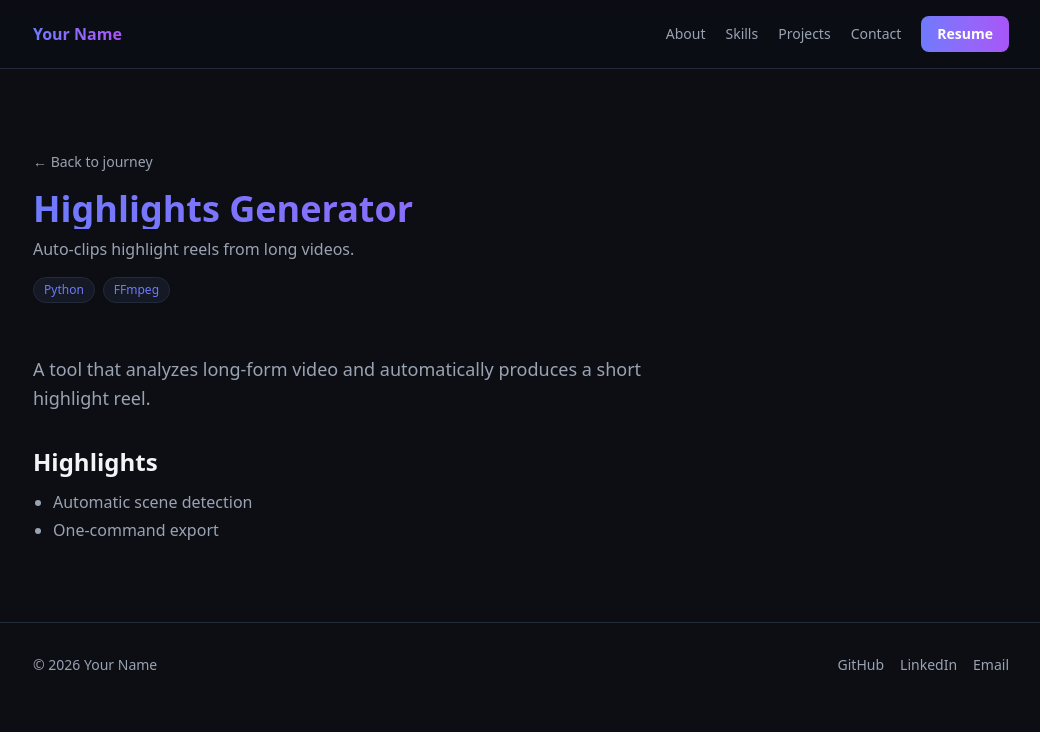
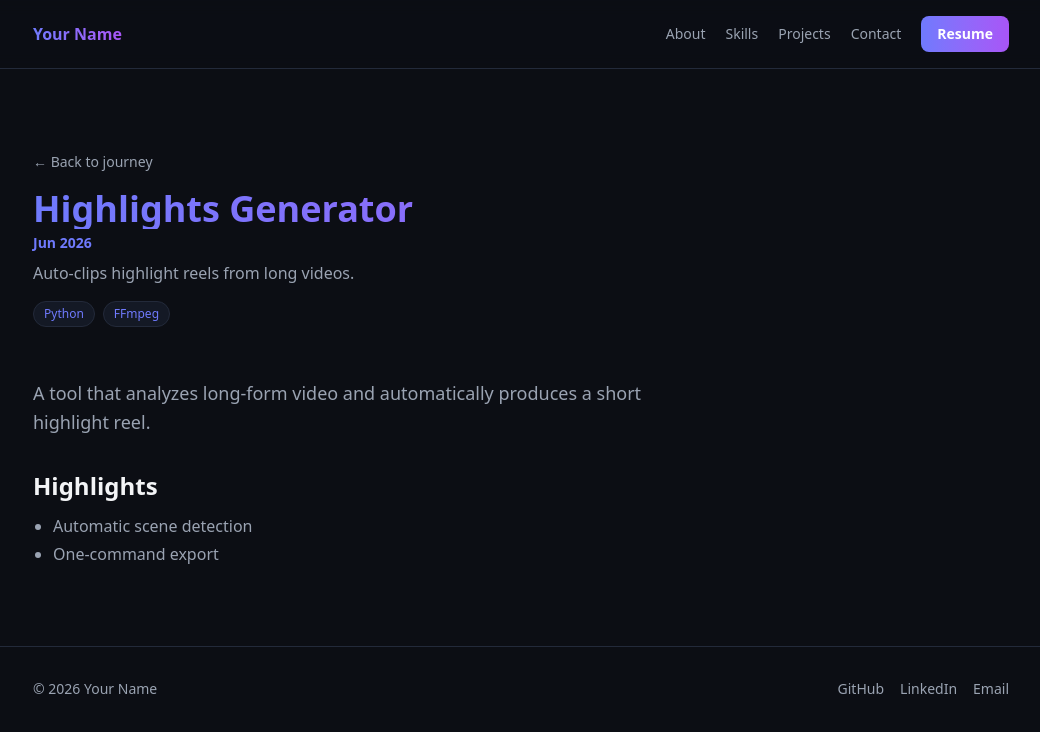
Before and after one commit to EshmeetSinghTak/portfolio, a Next.js app: page /projects/highlights-generator in a window 1280 px wide. Shown: the top 732 px of the page, without its empty margins (119-1159 px from the left). Built offline with nearby package versions, Linux system fonts and the light colour scheme.

Commit message:
fix: render date + screenshots + per-project metadata on detail page (final review)

```diff
--- a/app/projects/[slug]/page.tsx
+++ b/app/projects/[slug]/page.tsx
@@ -1,9 +1,15 @@
 import { notFound } from "next/navigation";
 import Link from "next/link";
-import { getAllProjects, getProjectBySlug } from "@/lib/projects";
+import { getAllProjects, getProjectBySlug, formatDate } from "@/lib/projects";
 
 export function generateStaticParams() {
   return getAllProjects().map((p) => ({ slug: p.slug }));
+}
+
+export async function generateMetadata({ params }: { params: Promise<{ slug: string }> }) {
+  const { slug } = await params;
+  const project = getProjectBySlug(slug);
+  return { title: project ? `${project.title} — Portfolio` : "Project" };
 }
 
 export default async function ProjectPage({
@@ -19,6 +25,7 @@ export default async function ProjectPage({
     <article className="section">
       <Link href="/#projects" className="text-sm text-muted hover:text-white">← Back to journey</Link>
       <h1 className="mt-4 text-4xl font-extrabold text-gradient">{project.title}</h1>
+      <p className="mt-1 text-sm font-bold text-accent">{formatDate(project.date)}</p>
       <p className="mt-2 text-muted">{project.summary}</p>
 
       <div className="mt-4 flex flex-wrap gap-2">
@@ -50,6 +57,14 @@ export default async function ProjectPage({
           </ul>
         </>
       ) : null}
+
+      {project.screenshots && project.screenshots.length > 0 ? (
+        <div className="mt-8 grid gap-4 sm:grid-cols-2">
+          {project.screenshots.map((src) => (
+            <img key={src} src={src} alt={`${project.title} screenshot`} className="rounded-lg border border-border" />
+          ))}
+        </div>
+      ) : null}
     </article>
   );
 }
--- a/components/ProjectCard.tsx
+++ b/components/ProjectCard.tsx
@@ -1,12 +1,6 @@
 import Link from "next/link";
 import type { Project } from "@/data/projects";
-
-function formatDate(date: string) {
-  // "2026-04" -> "Apr 2026"
-  const [y, m] = date.split("-");
-  const months = ["Jan","Feb","Mar","Apr","May","Jun","Jul","Aug","Sep","Oct","Nov","Dec"];
-  return `${months[Number(m) - 1]} ${y}`;
-}
+import { formatDate } from "@/lib/projects";
 
 export default function ProjectCard({ project }: { project: Project }) {
   return (
--- a/lib/projects.ts
+++ b/lib/projects.ts
@@ -1,4 +1,10 @@
 import { projects, type Project } from "@/data/projects";
+
+export function formatDate(date: string): string {
+  const [y, m] = date.split("-");
+  const months = ["Jan","Feb","Mar","Apr","May","Jun","Jul","Aug","Sep","Oct","Nov","Dec"];
+  return `${months[Number(m) - 1]} ${y}`;
+}
 
 export function getAllProjects(): Project[] {
   // most recent first (descending by "YYYY-MM" string, which sorts correctly)
```
